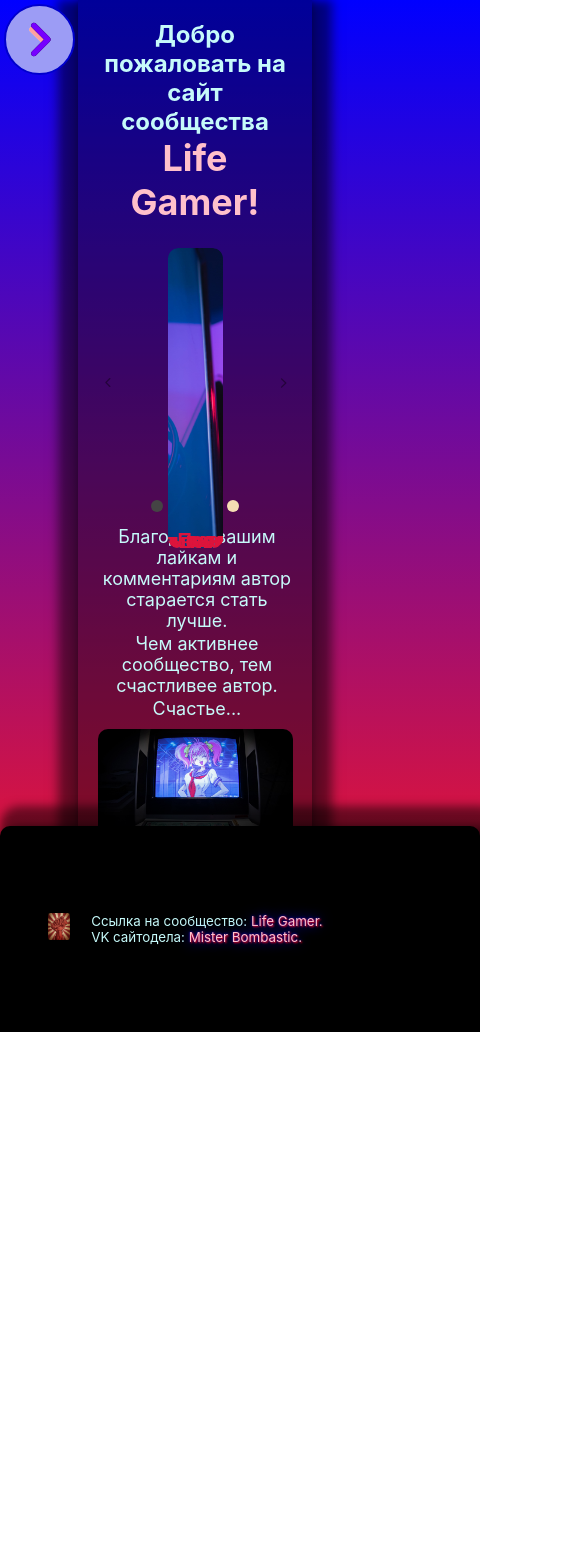
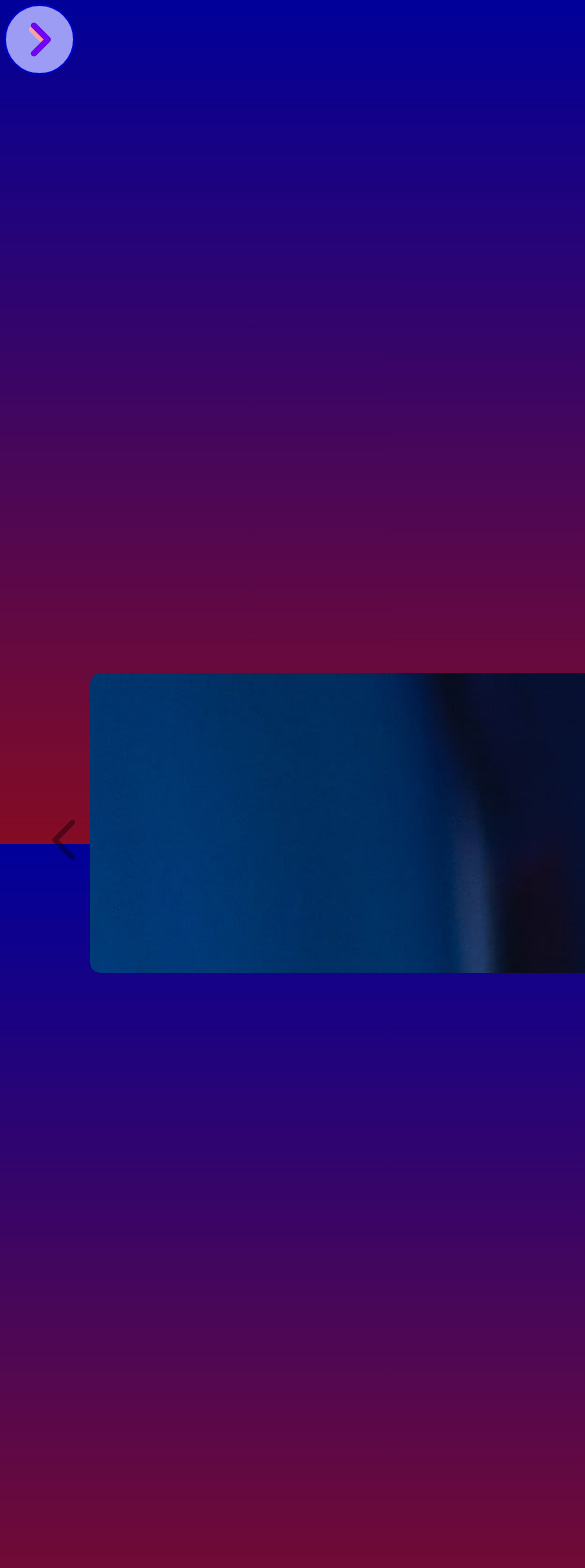
Before and after one commit to Diesfingers228/LifeGamer, a React (Create React App) app in the folder my-app/: page / in a window 390 px wide. Shown: the top 1568 px of the page, 585 px wide, since content can reach past the window. Before the commit the page ends 1032 px from the top, so only its background shows below. Built offline with nearby package versions, Linux system fonts and the light colour scheme.

Commit message:
Life_Gamer

```diff
--- a/my-app/src/AppMobile.css
+++ b/my-app/src/AppMobile.css
@@ -92,6 +92,7 @@
       box-shadow: -10px 10px 10px 10px rgba(0, 0, 0, 0.5), 10px 10px 10px 10px rgba(0, 0, 0, 0.5);
       background-color: rgba(0, 0, 0, 0.4);
       padding-bottom: 20%;
+      min-width: max-content;
       }
 
     #frame input[type=radio] {
@@ -334,7 +335,6 @@
       display: flex;
       align-items: center;
       position: absolute;
-      min-width: 480px;
       bottom: 0;
       left: 0;
       height: 20%;
```
